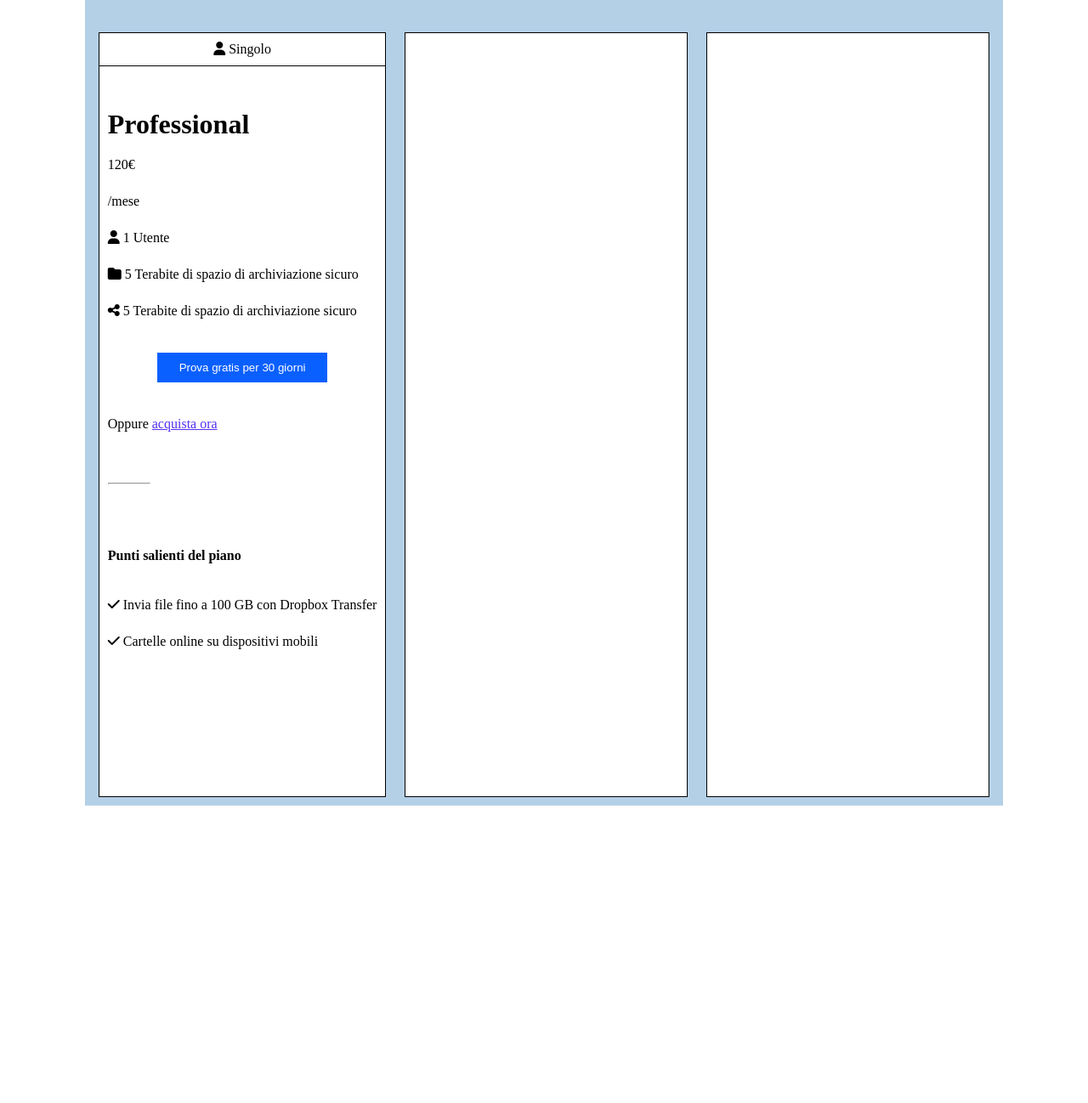
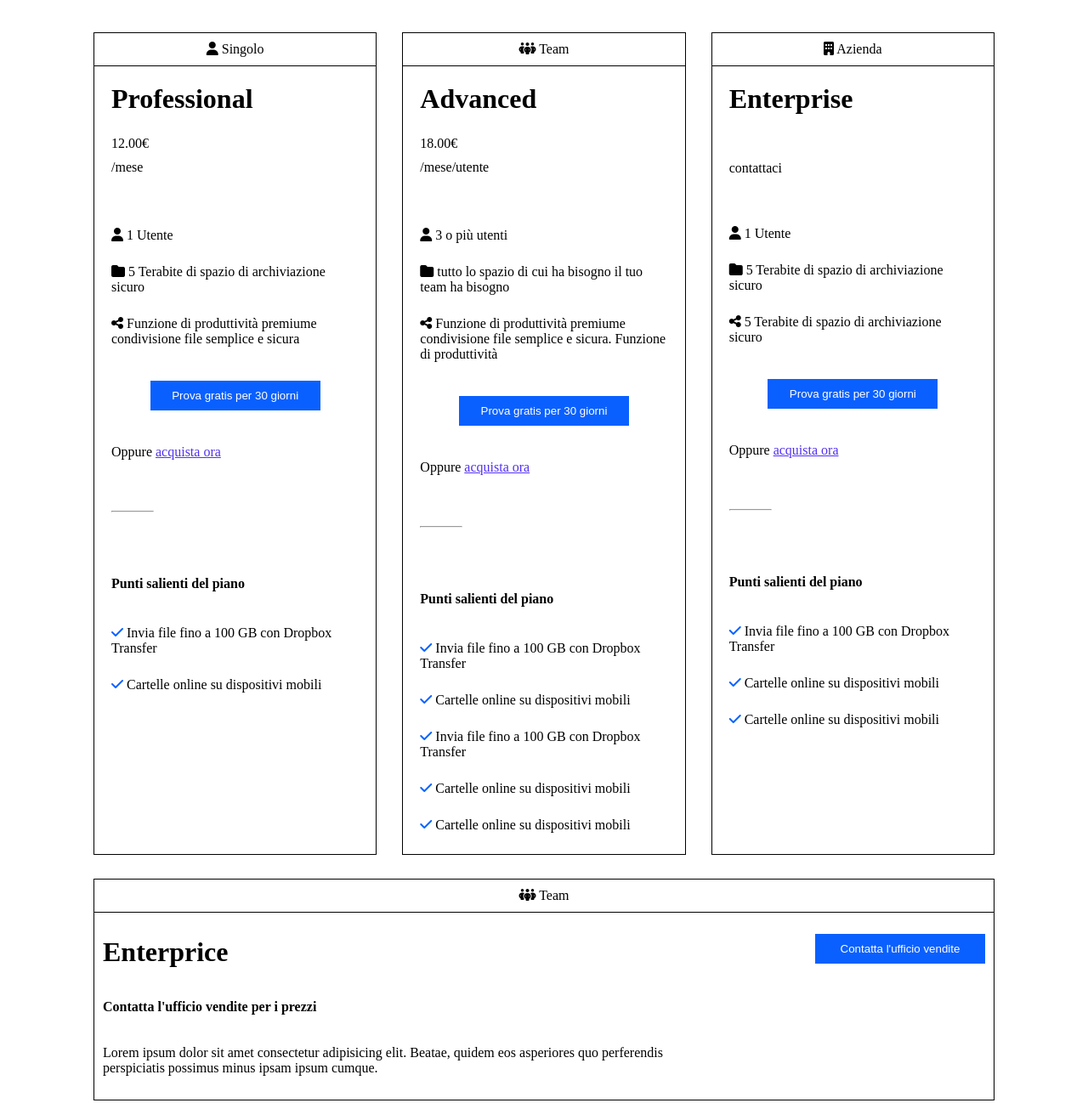
Before and after one commit to GrPaladino/htmlcss-dropbox, a plain HTML site: page index.html in a window 1280 px wide. Shown: the part 948-2246 px from the top of the page at 85% size. Before the commit the page ends 1996 px from the top, so only its background shows below. Drawn offline with Linux system fonts and the light colour scheme.

Commit message:
Feat: end column session

```diff
--- a/css/style.css
+++ b/css/style.css
@@ -62,14 +62,10 @@ button {
     width: 1080px;
     margin: 100px auto;
     padding:10px 10px;
-
-    /* debug */
-    background-color: #b4d0e7;
-    min-height: 500px;
 }
 
 .column {
-    min-width: calc(100% / 3 - 20px);
+    width: calc(100% / 3 - 20px);
     border: 1px solid black;
 
         /* debug */
@@ -140,11 +136,11 @@ header {
 
 .column-wrapper {
     display: flex;
-    justify-content: space-around;
+    justify-content: space-between;
     gap: var(--padding);
 }
 
-.column .column-titol {
+.column-title {
     text-align: center;
     padding: var(--padding);
     border-bottom: 1px solid black;
@@ -155,8 +151,17 @@ header {
     flex-direction: column;
     align-items: baseline;
     gap: 15px;
-    padding: 10px;
-    margin-top: 40px;
+    padding: 20px;
+}
+
+span.info {
+    margin-bottom: 2rem;
+    display: flex;
+    flex-direction: column;
+}
+
+#contact {
+    margin: 1.8rem 0;
 }
 
 .column span {
@@ -183,3 +188,32 @@ header {
 .column h4 {
     margin: 20px 0;
 }
+
+#icon {
+    color: #0763ff;
+}
+
+.orizontal-column {
+    width: 100%;
+    margin: 28px 0;
+    border: 1px solid black;
+}
+
+.business-plan .orizontal-content {
+    display: flex;
+    padding: var(--padding);
+}
+
+.business-plan .left-content {
+    width: 70%;
+    min-height: 200px;
+    display: flex;
+    flex-direction: column;
+    justify-content: space-around;
+}
+
+.business-plan .right-content {
+    flex-grow: 1;
+    text-align: end;
+    padding-top: 15px;
+}
--- a/index.html
+++ b/index.html
@@ -63,14 +63,115 @@
             </div>
             <div class="column-wrapper">
                 <div class="column">
-                    <div class="column-titol">
+                    <div class="column-title">
                         <i class="fa-solid fa-user"></i>
                         <span>Singolo</span>
                     </div>
                     <div class="column-content">
                         <h3>Professional</h3>
-                        <span>120€</span>
-                        <span>/mese</span>
+                        <span class="info">
+                            <span>12.00€</span>
+                            <span>/mese</span>
+                        </span>
+                        <span>
+                            <i class="fa-solid fa-user"></i>
+                            1 Utente
+                        </span>
+
+                        <span>
+                            <i class="fa-solid fa-folder"></i>
+                            5 Terabite di spazio di archiviazione sicuro
+                        </span>
+
+                        <span>
+                            <i class="fa-solid fa-share-nodes"></i>
+                            Funzione di produttività premiume condivisione file semplice e sicura
+                        </span>
+
+                        <button>Prova gratis per 30 giorni</button>
+                        <span>Oppure <a href="#">acquista ora</a></span>
+                        <hr>
+                        <h4>Punti salienti del piano</h4>
+                        <span>
+                            <i class="fa-solid fa-check" id="icon"></i>
+                            Invia file fino a 100 GB con Dropbox Transfer
+                        </span>
+
+                        <span>
+                            <i class="fa-solid fa-check" id="icon"></i>
+                            Cartelle online su dispositivi mobili
+                        </span>
+                    </div>
+                </div>
+
+                <div class="column">
+                    <div class="column-title">
+                        <i class="fa-solid fa-people-group"></i>
+                        <span>Team</span>
+                    </div>
+                    <div class="column-content">
+                        <h3>Advanced</h3>
+                        <span class="info">
+                            <span>18.00€</span>
+                            <span>/mese/utente</span>
+                        </span>
+                        <span>
+                            <i class="fa-solid fa-user"></i>
+                            3 o più utenti
+                        </span>
+
+                        <span>
+                            <i class="fa-solid fa-folder"></i>
+                            tutto lo spazio di cui ha bisogno il tuo team ha bisogno
+                        </span>
+
+                        <span>
+                            <i class="fa-solid fa-share-nodes"></i>
+                            Funzione di produttività premiume condivisione file semplice e sicura. Funzione di produttività
+
+                        </span>
+
+                        <button>Prova gratis per 30 giorni</button>
+                        <span>Oppure <a href="#">acquista ora</a></span>
+                        <hr>
+                        <h4>Punti salienti del piano</h4>
+                        <span>
+                            <i class="fa-solid fa-check" id="icon"></i>
+                            Invia file fino a 100 GB con Dropbox Transfer
+                        </span>
+
+                        <span>
+                            <i class="fa-solid fa-check" id="icon"></i>
+                            Cartelle online su dispositivi mobili
+                        </span>
+
+                        <span>
+                            <i class="fa-solid fa-check" id="icon"></i>
+                            Invia file fino a 100 GB con Dropbox Transfer
+                        </span>
+
+                        <span>
+                            <i class="fa-solid fa-check" id="icon"></i>
+                            Cartelle online su dispositivi mobili
+                        </span>
+
+                        <span>
+                            <i class="fa-solid fa-check" id="icon"></i>
+                            Cartelle online su dispositivi mobili
+                        </span>
+                    </div>
+                </div>
+
+                <div class="column">
+                    <div class="column-title">
+                        <i class="fa-solid fa-building"></i>
+                        <span>Azienda</span>
+                    </div>
+                    <div class="column-content">
+                        <h3>Enterprise</h3>
+                        <span class="info" id="contact">
+                            <span>contattaci</span>
+                        </span>
                         <span>
                             <i class="fa-solid fa-user"></i>
                             1 Utente
@@ -91,18 +192,37 @@
                         <hr>
                         <h4>Punti salienti del piano</h4>
                         <span>
-                            <i class="fa-solid fa-check"></i>
+                            <i class="fa-solid fa-check" id="icon"></i>
                             Invia file fino a 100 GB con Dropbox Transfer
                         </span>
 
                         <span>
-                            <i class="fa-solid fa-check"></i>
+                            <i class="fa-solid fa-check" id="icon"></i>
+                            Cartelle online su dispositivi mobili
+                        </span>
+
+                        <span>
+                            <i class="fa-solid fa-check" id="icon"></i>
                             Cartelle online su dispositivi mobili
                         </span>
                     </div>
                 </div>
-                <div class="column"></div>
-                <div class="column"></div>
+            </div>
+            <div class="orizontal-column">
+                <div class="column-title">
+                    <i class="fa-solid fa-people-group"></i>
+                    <span>Team</span>
+                </div>
+                <div class="orizontal-content">
+                    <div class="left-content">
+                        <h3>Enterprice</h3>
+                        <h4>Contatta l'ufficio vendite per i prezzi</h4>
+                        <p>Lorem ipsum dolor sit amet consectetur adipisicing elit. Beatae, quidem eos asperiores quo perferendis perspiciatis possimus minus ipsam ipsum cumque.</p>
+                    </div>
+                    <div class="right-content">
+                        <button>Contatta l'ufficio vendite</button>
+                    </div>
+                </div>
             </div>
         </div>
     </main>
```
